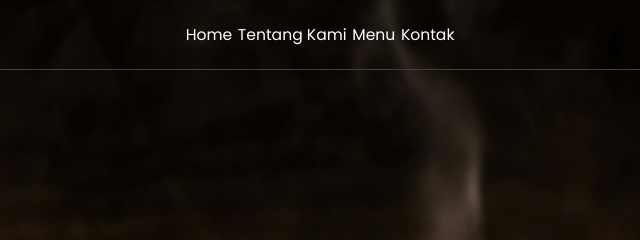
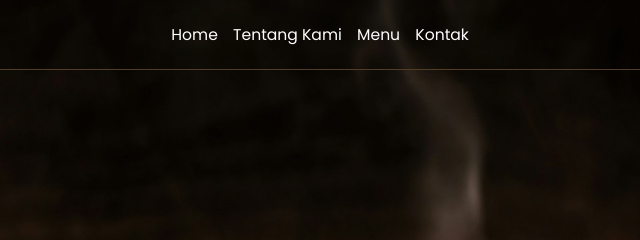
Before and after one commit to zeonne/kedai-kopi-senja., a plain HTML site: page index.html in a window 1280 px wide. Shown: the top 240 px of the page, 384-1024 px from the left. Drawn offline with nearby package versions, Linux system fonts and the light colour scheme; a script that the page names is missing.

Commit message:
Update style.css

```diff
--- a/css/style.css
+++ b/css/style.css
@@ -35,6 +35,8 @@ body {
   left: 0;
   right: 0;
   z-index: 9999;
+  backdrop-filter: blur(100px);
+  box-shadow: 0 100px 15x rgba(0, 0, 0, 0.2);
 }
 
 .navbar .navbar-logo {
@@ -52,7 +54,8 @@ body {
   color: #fff;
   display: inline-block;
   font-size: 1.3rem;
-  margin: 0.1rem;
+  margin: 0.5rem;
+  /* gap: 50rem; */
 }
 
 .navbar .navbar-nav a:hover {
```
